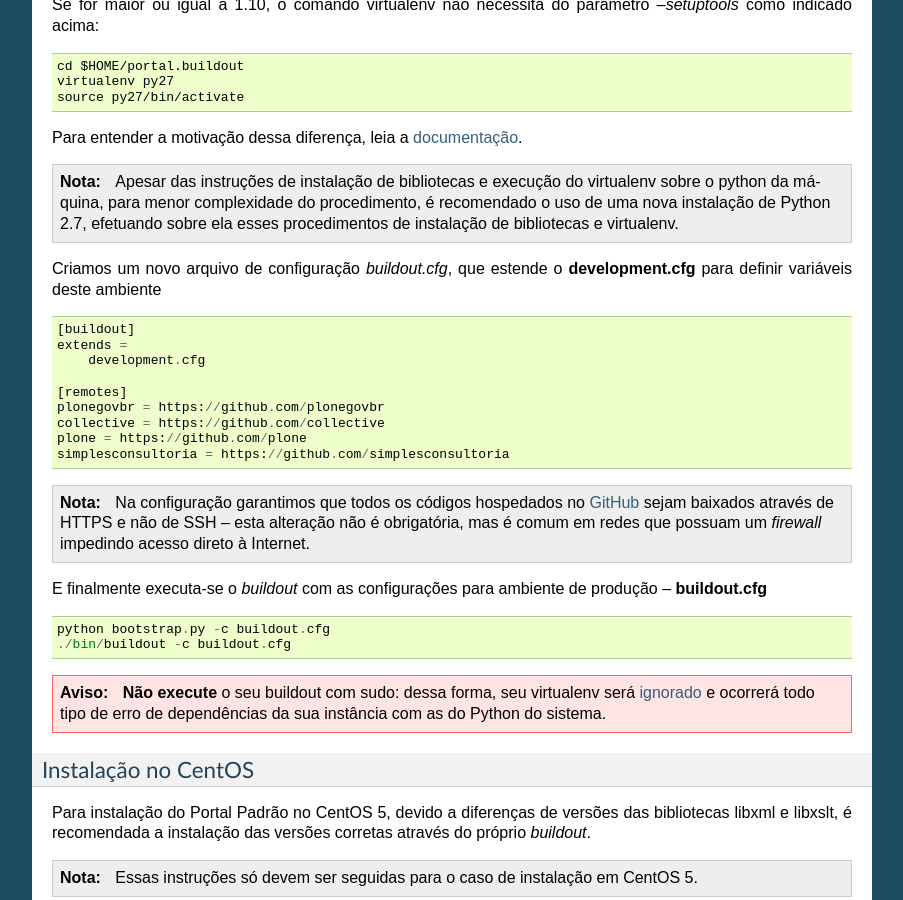
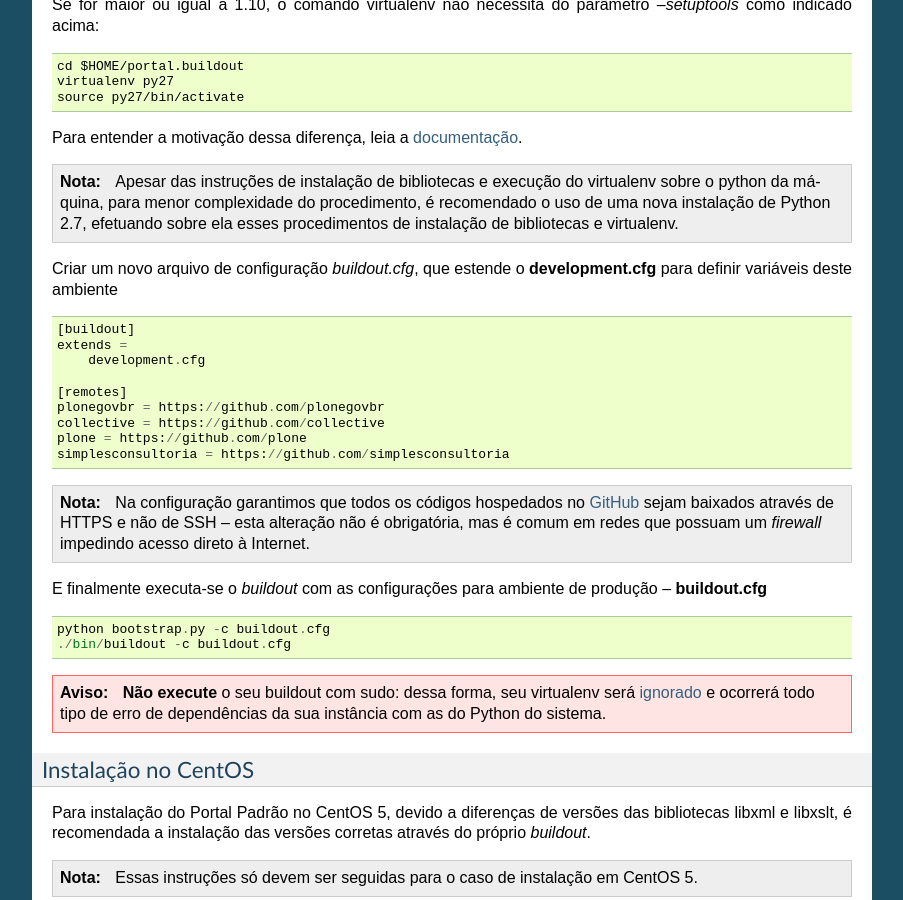
Before and after one commit to plonegovbr/portal.buildout, a Sphinx documentation site: the page built from docs/desenvolvimento.rst, in a window 1280 px wide and 900 px high, scrolled down 665 px. Shown: the whole window, without its empty margins (198-1101 px from the left). Built offline with Sphinx 7.4.7, drawn with Linux system fonts in a browser that asks for light colours.

Commit message:
Muda tempo verbal de ação na instalação para evitar interpretação dúbia. closes #66

```diff
--- a/docs/desenvolvimento.rst
+++ b/docs/desenvolvimento.rst
@@ -53,7 +53,7 @@ Para entender a motivação dessa diferença, leia a `documentação <https://gi
            Python 2.7, efetuando sobre ela esses procedimentos de
            instalação de bibliotecas e virtualenv.
 
-Criamos um novo arquivo de configuração *buildout.cfg*, que estende o
+Criar um novo arquivo de configuração *buildout.cfg*, que estende o
 **development.cfg** para definir variáveis deste ambiente
 ::
 
--- a/docs/producao.rst
+++ b/docs/producao.rst
@@ -93,7 +93,7 @@ Para entender a motivação dessa diferença, leia a `documentação <https://gi
 Buildout
 ---------------------
 
-Criamos um novo arquivo de configuração *buildout.cfg*, que estende o
+Criar um novo arquivo de configuração *buildout.cfg*, que estende o
 **production.cfg** para definir variáveis deste ambiente:
 ::
 
```
